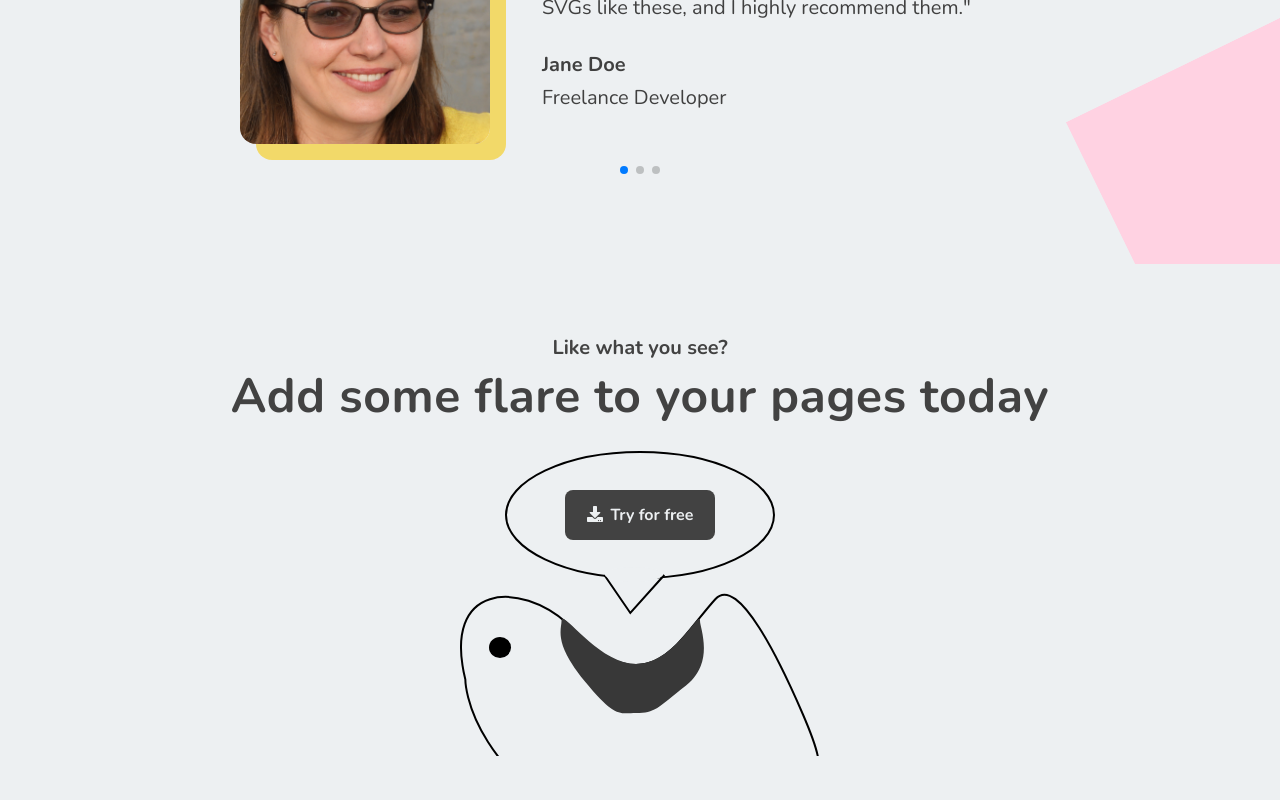
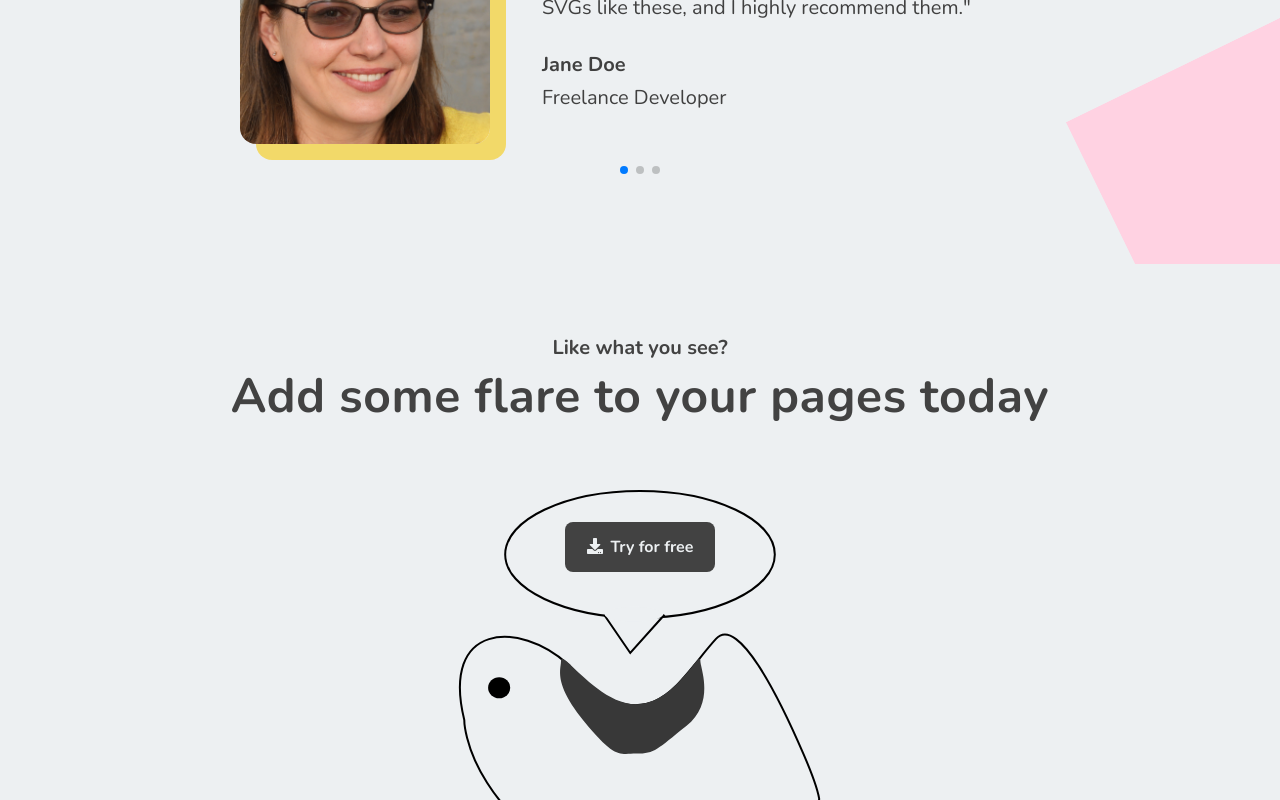
Before and after one commit to AnOrdinaryUsername/Shopping-Cart, a React (Create React App) app: page / in a window 1280 px wide. Shown: the part 1114-1914 px from the top of the page. Before the commit the page ends 1870 px from the top, so only its background shows below. Built offline with nearby package versions, Linux system fonts and the light colour scheme.

Commit message:
fix: Reorder elements in Mouth svg

```diff
--- a/src/components/organisms/CallToAction.tsx
+++ b/src/components/organisms/CallToAction.tsx
@@ -33,19 +33,39 @@ const MouthSvg = () => {
         <path d="M144.316 124L170.316 162L204.316 124" stroke="black" stroke-width="2" />
         <ellipse cx="173.816" cy="123.5" rx="29" ry="7.5" fill="var(--bg-color)" />
       </svg>
+      <Download to="/src/assets/svgs/circle.svg" target="_blank" download>
+        <FontAwesomeIcon icon={faDownload} />
+        Try for free
+      </Download>
     </Mouth>
   );
 };
 
 const Mouth = styled.div`
-  position: absolute;
-  height: 330px;
-  width: 380px;
-  top: 38%;
-  z-index: -1;
+  position: relative;
+  height: 31rem;
+
+  & > svg {
+    position: absolute;
+    left: 50%;
+    top: 0;
+    z-index: -1;
+    height: 330px;
+    width: 380px;
+    transform: translate(-50%, 0);
+  }
+`;
+
+const Download = styled(Link)`
+  display: inline-block;
+  ${defaultButtonStyles}
+  ${mediumButton}
+  ${primaryButton}
+  margin-top: 3.2rem;
+  cursor: pointer;
 
   & svg {
-    width: 100%;
+    margin-right: 0.8rem;
   }
 `;
 
@@ -55,10 +75,6 @@ const CallToAction = () => {
       <Wrapper>
         <SubHeading>Like what you see?</SubHeading>
         <MainHeading>Add some flare to your pages today</MainHeading>
-        <Download to="/src/assets/svgs/circle.svg" target="_blank" download>
-          <FontAwesomeIcon icon={faDownload} />
-          Try for free
-        </Download>
       </Wrapper>
       <MouthSvg />
     </Section>
@@ -68,7 +84,6 @@ const CallToAction = () => {
 export default CallToAction;
 
 const Section = styled.section`
-  position: relative;
   display: flex;
   flex-direction: column;
   align-items: center;
@@ -88,7 +103,6 @@ const Section = styled.section`
 `;
 
 const Wrapper = styled.div`
-  min-height: 42rem;
   font-weight: 700;
   text-align: center;
 `;
@@ -102,21 +116,10 @@ const MainHeading = styled.h2`
   font-weight: 700;
   font-size: 2.25em;
   letter-spacing: 0.06rem;
-  margin-bottom: 6.4rem;
+  margin-bottom: 7.4rem;
 
   @media ${(p) => p.theme.breakpoints.med} {
     font-size: 3em;
+    margin-bottom: 6.4rem;
   }
 `;
-
-const Download = styled(Link)`
-  display: inline-block;
-  ${defaultButtonStyles}
-  ${mediumButton}
-  ${primaryButton}
-  cursor: pointer;
-
-  & svg {
-    margin-right: 0.8rem;
-  }
-`;
```
